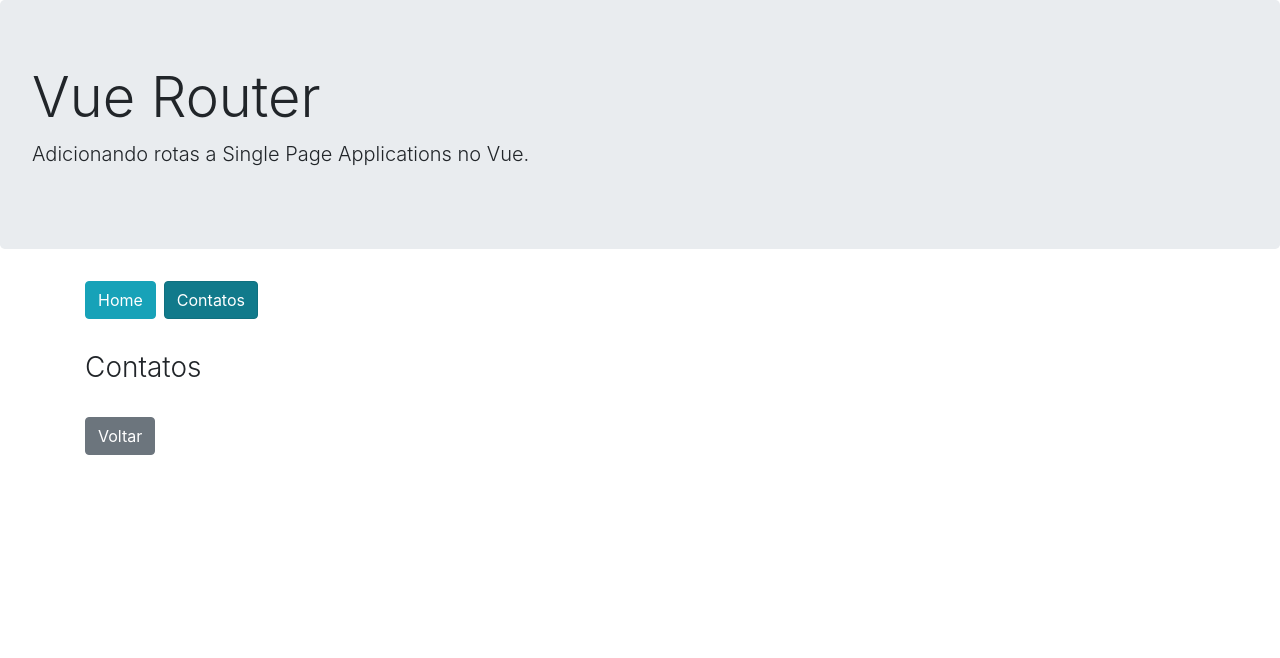
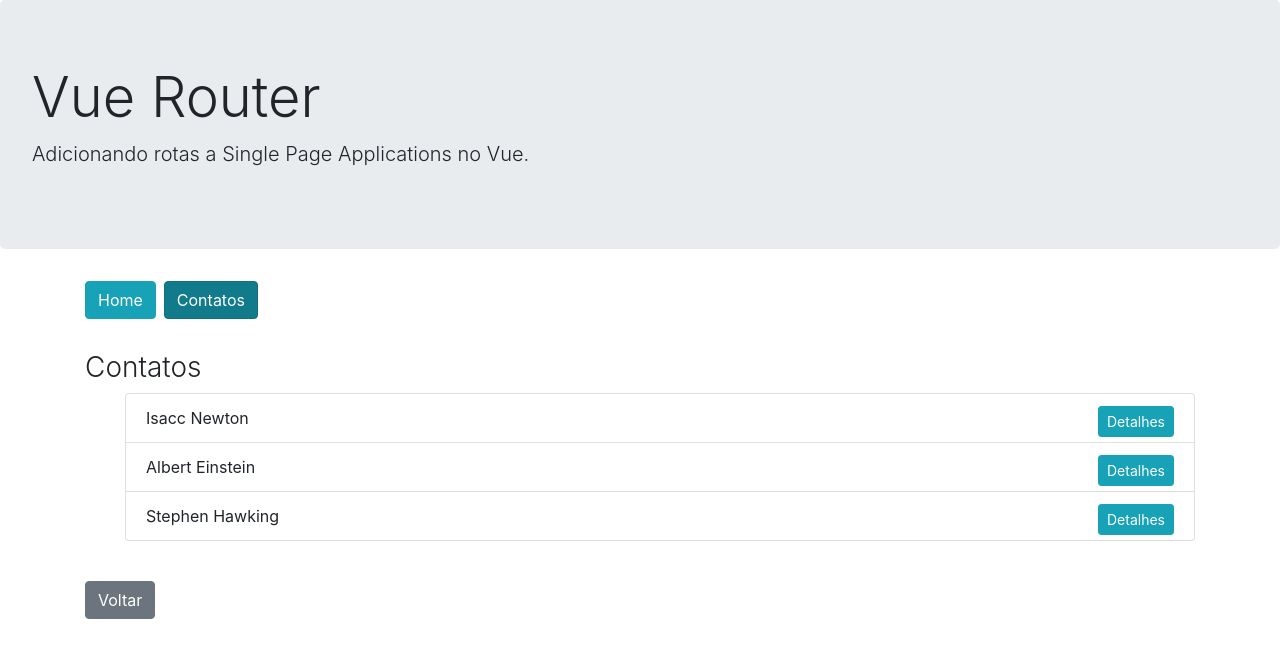
Before and after one commit to EuclidesKinto/jobs-route-vue, a Vue app: page /contatos in a window 1280 px wide. Shown: the top 658 px of the page. Built offline with nearby package versions, Linux system fonts and the light colour scheme.

Commit message:
add components list contacts

```diff
--- /dev/null
+++ b/src/components/contacts/ContactList.vue
@@ -0,0 +1,46 @@
+<template>
+  <div>
+  <h3 class="font-weight-light mt-4">Contatos</h3>
+  <ul class="lis-group" v-if="contacts.length > 0">
+    <ContactListItem
+    class="list-group-item"
+    v-for="contact in contacts"
+    :key="contact.id"
+    :contact="contact"/>
+  </ul>
+  <p v-else>Nenhum contato cadastrado</p>
+  <button
+    class="btn btn-secondary mt-4 mb-4"
+    @click="voltar"
+  >
+    Voltar
+  </button>
+
+  </div>
+</template>
+
+<script>
+import ContactListItem from './ContactListItem.vue';
+export default {
+  components: {
+    ContactListItem,
+  },
+  data() {
+    return {
+      contacts: [
+        { id: 1, name: 'Isacc Newton', email: 'isacc@email.com' },
+        { id: 2, name: 'Albert Einstein', email: 'albert@email.com' },
+        { id: 3, name: 'Stephen Hawking', email: 'stephen@email.com' },
+      ],
+    };
+  },
+  methods: {
+    voltar() {
+      this.$router.back();
+    },
+  },
+};
+</script>
+
+<style>
+</style>
--- /dev/null
+++ b/src/components/contacts/ContactListItem.vue
@@ -0,0 +1,17 @@
+<template>
+  <li>
+    <span>{{ contact.name }}</span>
+    <button class="btn btn-info btn-sm float-right">Detalhes</button>
+  </li>
+</template>
+
+<script>
+export default {
+  props: {
+    contact: {
+      type: Object,
+      required: true,
+    },
+  },
+};
+</script>
--- a/src/view/contacts/Contact.vue
+++ b/src/view/contacts/Contact.vue
@@ -1,25 +1,23 @@
 <template>
-<div>
-  <h3 class="font-weight-light mt-4">Contatos</h3>
-  <button
-  class="btn btn-secondary mt-4 mb-4"
-  @click="voltar"
-  >Voltar</button>
-</div>
+<ContactList/>
 </template>
 
 <script>
+import ContactList from './../../components/contacts/ContactList.vue';
 export default {
+  components: {
+    ContactList,
+  },
   name: 'Contact',
-  methods: {
-    voltar() {
-      // this.$router.push('/');
-      // this.$router.replace('/');
-      // this.$router.go(-1);
-      // this.$router.forward();
-      this.$router.back();
-    },
-  },
+  // methods: {
+  //   voltar() {
+  //     // this.$router.push('/');
+  //     // this.$router.replace('/');
+  //     // this.$router.go(-1);
+  //     // this.$router.forward();
+  //     this.$router.back();
+  //   },
+  // },
 };
 </script>
 
```
